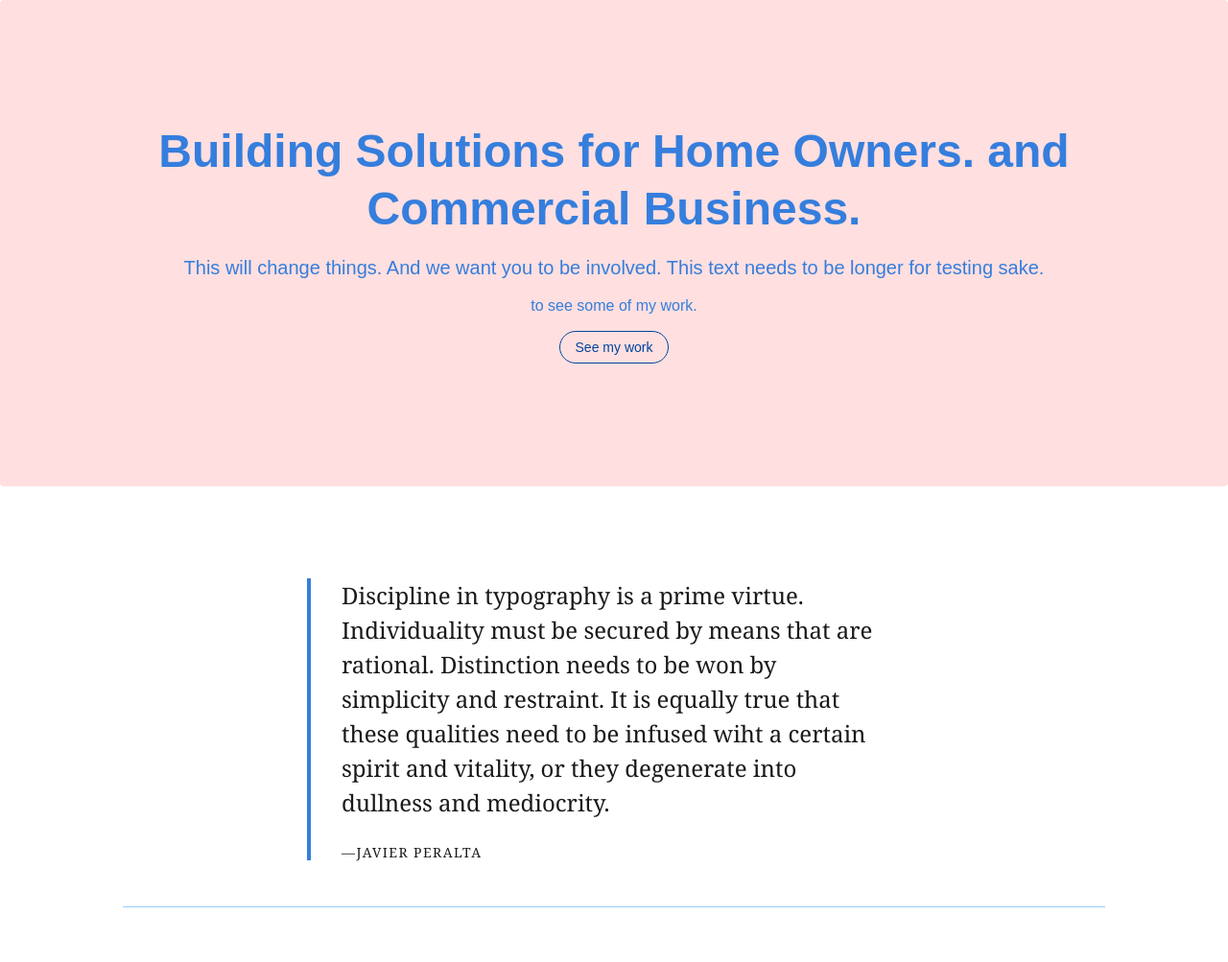
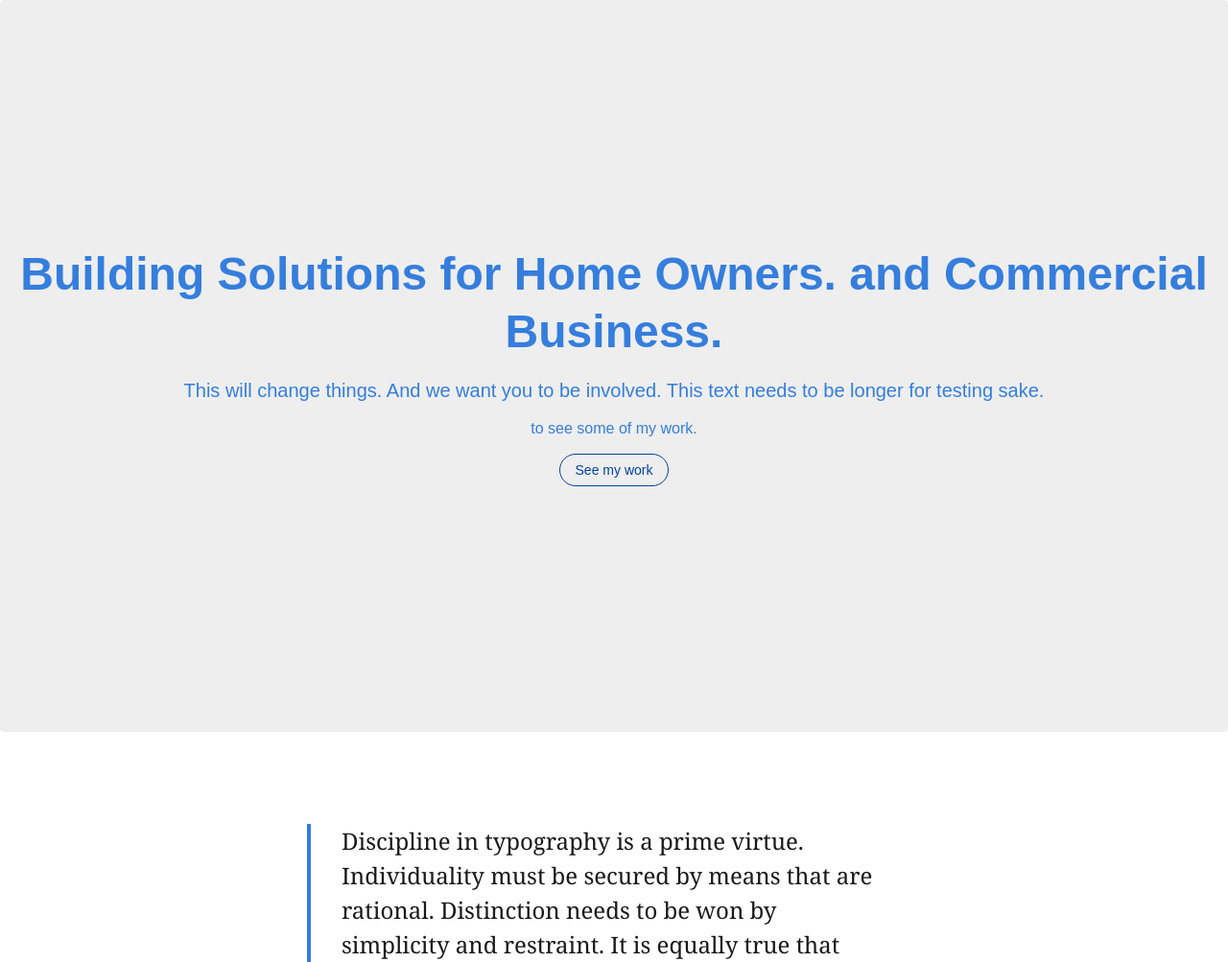
Before and after one commit to wilton-cruz/supreme-happiness, a Flask app: page / in a window 1280 px wide. Shown: the part 82-1085 px from the top of the page at 96% size. Run offline with Flask 2, Linux system fonts and the light colour scheme.

Commit message:
layout fix

```diff
--- a/templates/404.html
+++ b/templates/404.html
@@ -8,7 +8,7 @@
             <h1 class="f1 f-headline-l code mb3 fw9 dib tracked-tight blue dim">404</h1>
             <h1 class="tc f1-l fw8">Oh no, bad luck!</h1>
             <h2 class="tc f1-l fw1">The page you’re looking for could have been deleted or never have existed.</h2>
-            <img class="w-50" src="{{ url_for('static', filename='img/ship.png')}}" alt="error page">
+            <img class="w-80" src="{{ url_for('static', filename='img/ship.png')}}" alt="error page">
         </header>
     </section>
 {% endblock %}
--- a/templates/index.html
+++ b/templates/index.html
@@ -2,8 +2,8 @@
 {% block title %}Call (704)723-3455{% endblock %}
 
 {% block content %}
-<article class="mw10 ph3 ph5-ns tc br2 pv6 bg-washed-red blue mb5">
-  <h1 class="MyWebFont avenir fw1 fw4-ns fw9-l f-headline-l f1 f1-l lh-title mt0 mb3">
+<article class="blue mw10 ph3 tc br2 pv4 pv7-l pv6-ns bg-light-gray mb5">
+  <h1 class="avenir fw1 fw4-ns fw9-l f-headline-l f1 f1-l lh-title mt0 mb3">
     Building Solutions for Home Owners.
 and Commercial Business.
   </h1>
--- a/templates/layout.html
+++ b/templates/layout.html
@@ -20,7 +20,7 @@
 <body>
   <section id="content row" class="avenir">{% block content %}{% endblock %}</section>
 
-  <footer id="footer">
+  <footer class="bg-light-gray">
 {% block footer %}
       <div class="avenir pv4 ph3 tc">
           <a class="link near-black hover-silver dib mh3 tc" href="https://facebook.com" title="Facebook">
```
